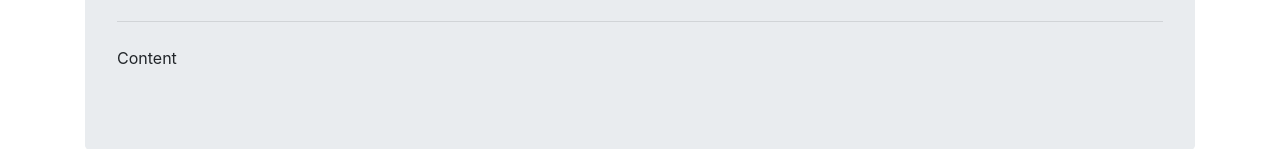
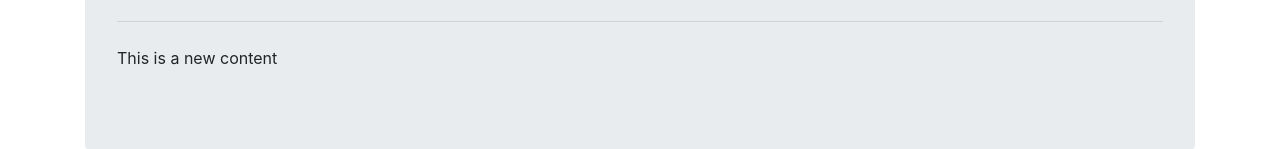
Before and after one commit to jerum12/kodego_programs, a plain HTML site: page index.html in a window 1280 px wide. Shown: the part 172-321 px from the top of the page. Drawn offline with nearby package versions, Linux system fonts and the light colour scheme.

Commit message:
Update paragraph of index.html

```diff
--- a/index.html
+++ b/index.html
@@ -22,7 +22,7 @@
         <h1 class="display-4">Hello, Kodego!</h1>
         <p class="lead">Goodmorning</p>
         <hr class="my-4" />
-        <p>Content</p>
+        <p>This is a new content</p>
       </div>
       <h1></h1>
     </div>
```
